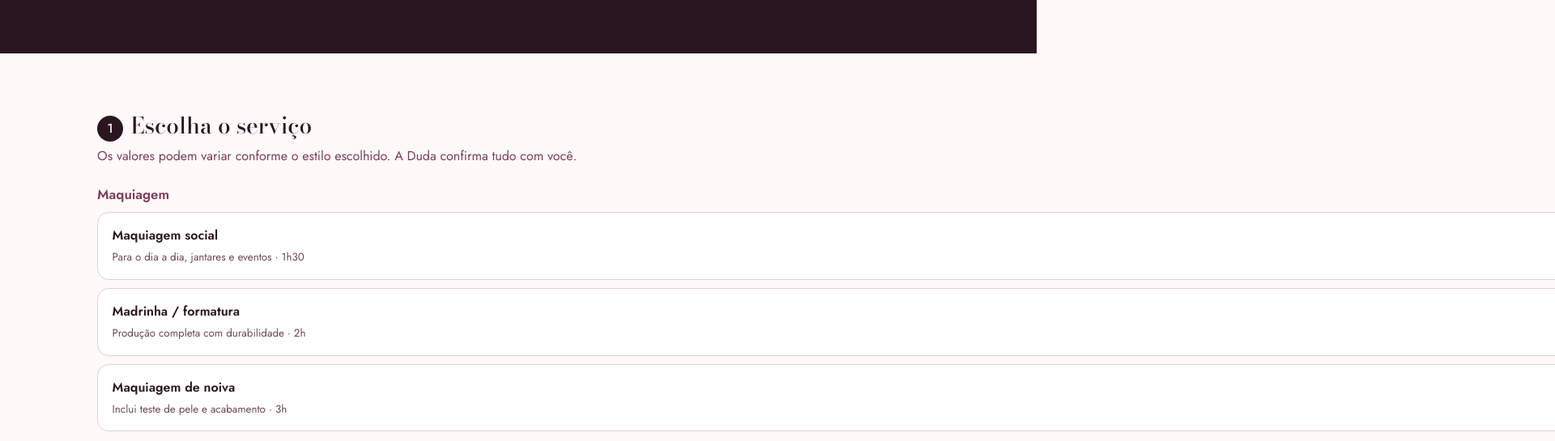
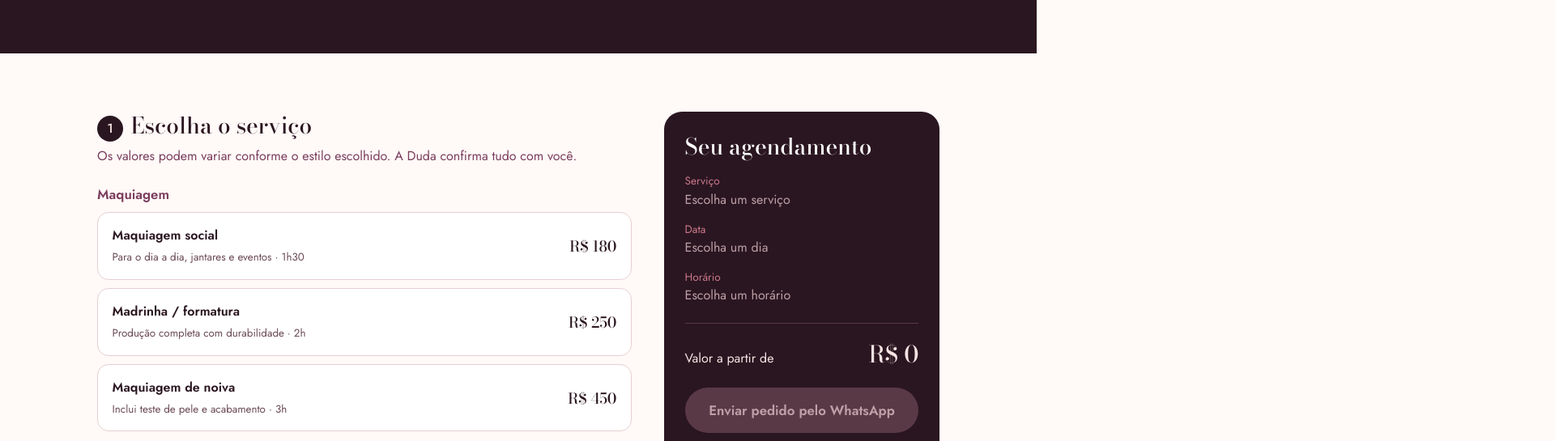
Before and after one commit to andremariano07/dudadepaulabeautybh, a plain HTML site: page index.html in a window 1280 px wide. Shown: the part 560-1105 px from the top of the page at 81% size, 1920 px wide, since content can reach past the window. Drawn offline with nearby package versions, Linux system fonts and the light colour scheme.

Commit message:
Update index.html

```diff
--- a/index.html
+++ b/index.html
@@ -14,7 +14,7 @@
 --serif:"Bodoni Moda",Georgia,serif;--sans:"Jost",system-ui,sans-serif}
 *{box-sizing:border-box;margin:0}
 html{scroll-behavior:smooth}
-body{font:400 1rem/1.6 var(--sans);color:var(--wine);background:var(--paper)}
+body{font:400 1rem/1.6 var(--sans);color:var(--wine);background:var(--paper);overflow-x:clip}
 a{color:inherit}
 :focus-visible{outline:3px solid var(--rose);outline-offset:3px}
 .wrap{max-width:1080px;margin:0 auto;padding:0 1.25rem}
@@ -30,8 +30,9 @@ header.hero{background:var(--wine);color:var(--blush);padding:clamp(3rem,9vw,6.5
 @keyframes draw{to{stroke-dashoffset:0}}
 @media (max-width:720px){.lash{opacity:.28;right:-18%}}
 main{padding:clamp(2.5rem,6vw,4.5rem) 0}
-.grid{display:grid;gap:2.5rem;grid-template-columns:1fr}
-@media (min-width:900px){.grid{grid-template-columns:1fr 340px;align-items:start}}
+.grid{display:grid;gap:2.5rem;grid-template-columns:minmax(0,1fr)}
+.grid>*{min-width:0}
+@media (min-width:900px){.grid{grid-template-columns:minmax(0,1fr) 340px;align-items:start}}
 h2{font:500 1.75rem/1.2 var(--serif);margin-bottom:.35rem}
 .step{margin-bottom:2.75rem}
 .step>p{color:var(--orchid);margin-bottom:1.1rem}
@@ -133,7 +134,7 @@ footer a{font-weight:600;color:var(--orchid)}
       <div class="total"><span>Valor a partir de</span><strong id="s-price">R$ 0</strong></div>
       <button class="send" id="send" type="button" disabled>Enviar pedido pelo WhatsApp</button>
       <div class="msg" id="msg" role="status"></div>
-      <p class="hint">O horário só fica reservado depois que a Duda confirmar pelo WhatsApp.</p>
+      <p class="hint">O horário só fica reservado após confirmação pelo WhatsApp.</p>
     </aside>
   </div>
 </main>
```
